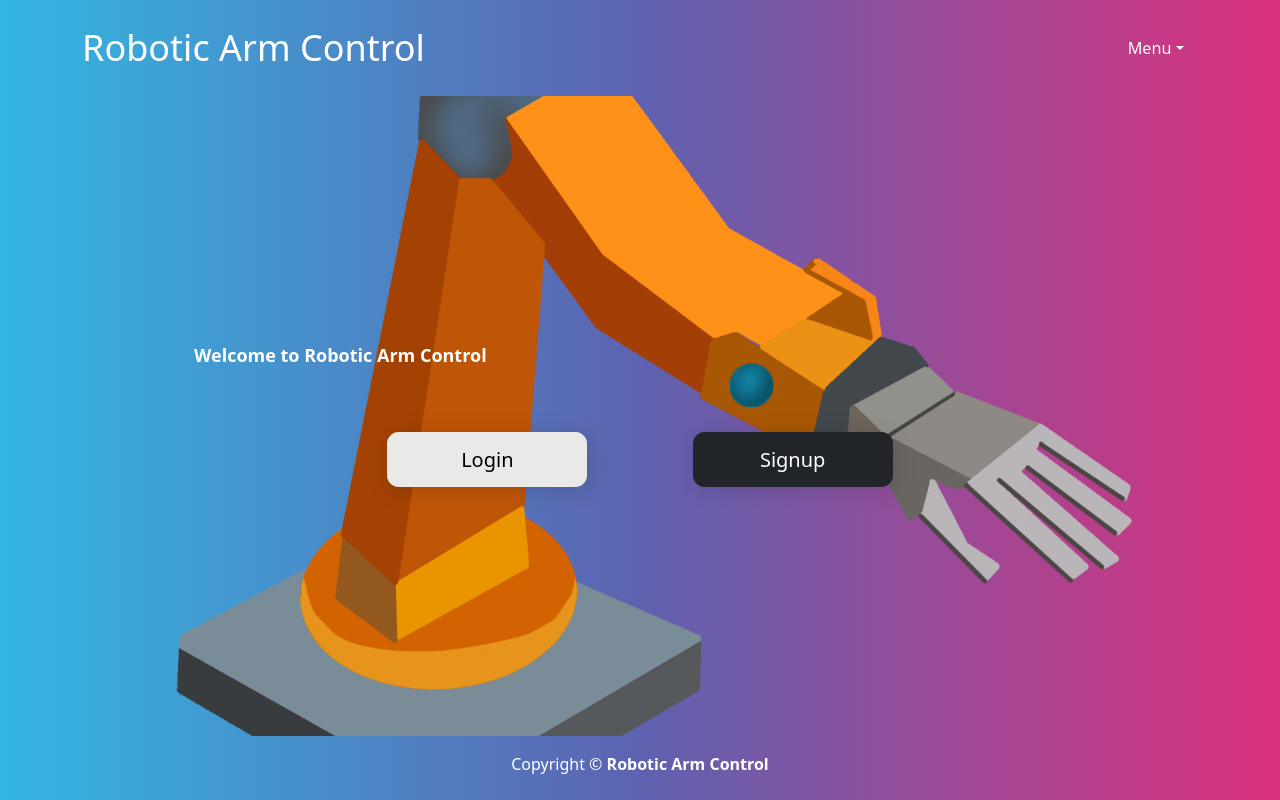
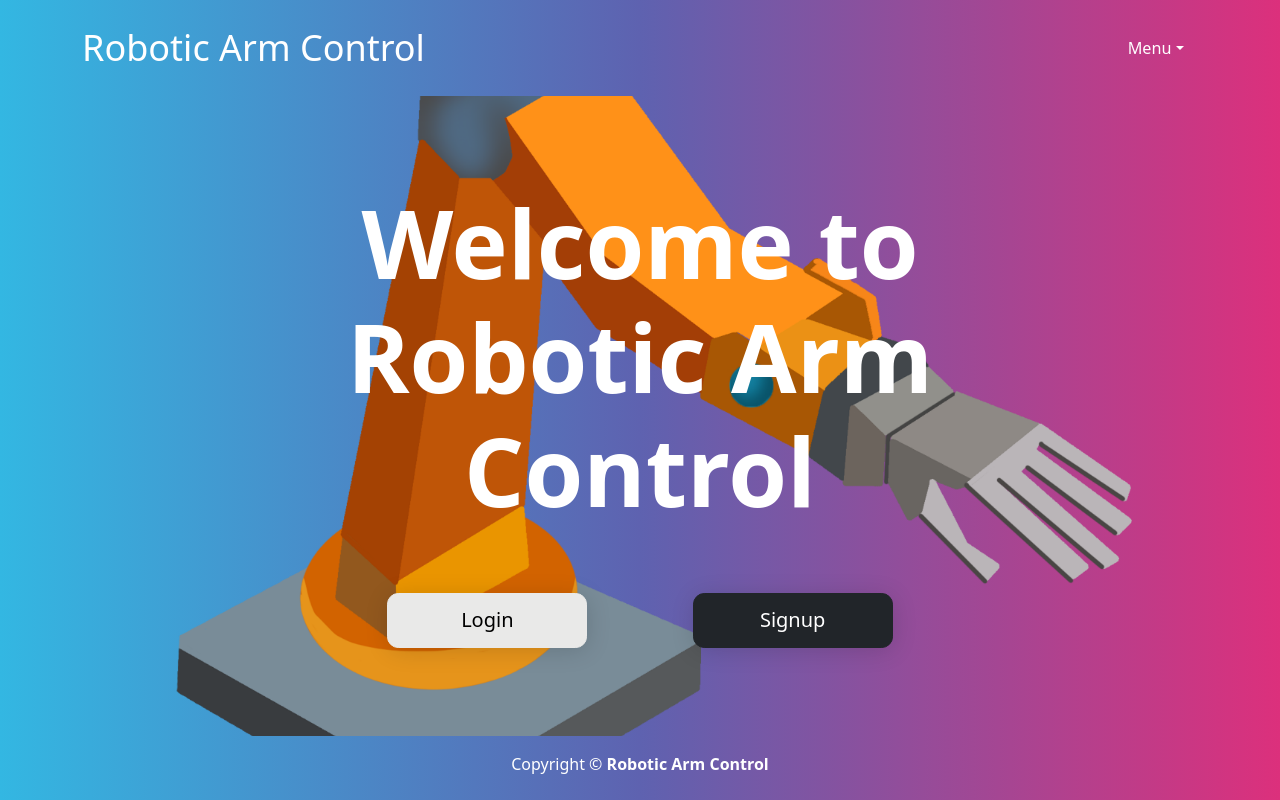
Before and after one commit to yenilikci/tasarim-calismasi, a React (Create React App) app in the folder client/: page / in a window 1280 px wide. Built offline with nearby package versions, Linux system fonts and the light colour scheme.

Commit message:
add axios and concurrently

```diff
--- a/client/package.json
+++ b/client/package.json
@@ -6,6 +6,7 @@
     "@testing-library/jest-dom": "^5.16.1",
     "@testing-library/react": "^12.1.2",
     "@testing-library/user-event": "^13.5.0",
+    "axios": "^0.24.0",
     "react": "^17.0.2",
     "react-bootstrap": "^2.0.4",
     "react-dom": "^17.0.2",
--- a/client/src/screens/Landing/landing.css
+++ b/client/src/screens/Landing/landing.css
@@ -11,7 +11,7 @@
     text-align: center;
 }
 .title {
-    font-size: 95px;
+    font-size: 95px !important;
 }
 .button-container {
     margin-top: 50px;
--- a/client/src/screens/MyCommands/MyCommands.js
+++ b/client/src/screens/MyCommands/MyCommands.js
@@ -2,14 +2,27 @@ import Main from '../Main/Main'
 import {Link} from "react-router-dom";
 import {Accordion, AccordionCollapse, Badge, Button, Card, Table} from "react-bootstrap";
 import "./myCommands.css"
+import {useEffect, useState} from "react";
+import axios from "axios";
 
 const MyCommands = () => {
+
+    const [commands, setCommands] = useState([]);
 
     const deleteHandler = (id) => {
         if (window.confirm("Are you sure?")) {
             //...
         }
     }
+
+    const fetchCommands = async () => {
+        const {data} = await axios.get('http://localhost:5000/api/v1/myCommands');
+        setCommands(data)
+    }
+
+    useEffect(() => {
+        fetchCommands()
+    }, [])
 
     return (
         <Main title="Welcome back..">
```
Also changed, not shown: 2 other files (tests, documents, lock files or other folders).
